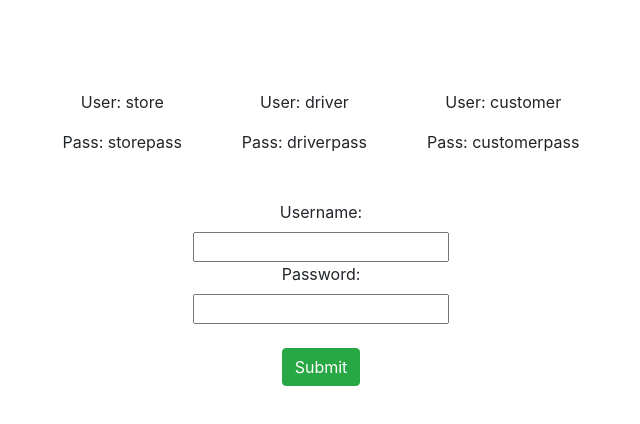
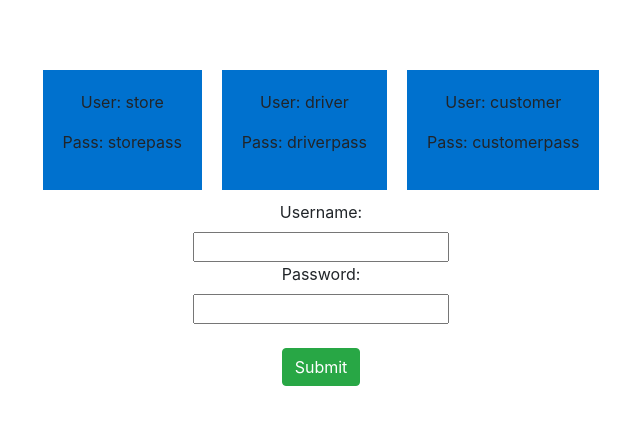
Before and after one commit to jjshackl/SeQR-DD, a plain HTML site: page index.html in a window 1280 px wide. Shown: the part 148-572 px from the top of the page, without its empty margins (319-959 px from the left). Drawn offline with nearby package versions, Linux system fonts and the light colour scheme.

Commit message:
Update style.css

```diff
--- a/style.css
+++ b/style.css
@@ -10,6 +10,7 @@ body .container {
 .info > div {
   margin: 10px;
   padding: 20px;
+  background-color: #0071CE;
 }
 
 messageBox2 {
```
